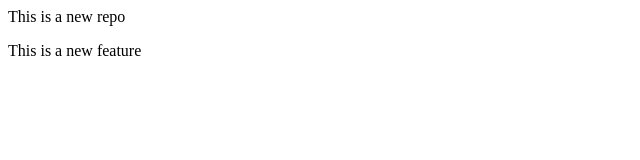
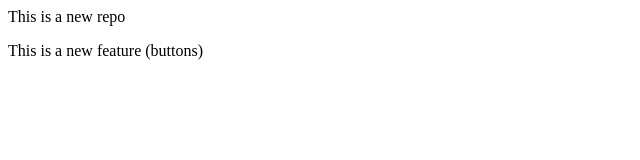
Before and after one commit to Kewal-07/GithubHandsOn, a plain HTML site: page index.html in a window 1280 px wide. Shown: the full height of the page, 0-640 px from the left. Drawn offline with Linux system fonts and the light colour scheme.

Commit message:
button feature

```diff
--- a/index.html
+++ b/index.html
@@ -1,2 +1,2 @@
 <p>This is a new repo</p>
-<p> This is a new feature</p>
+<p> This is a new feature (buttons)</p>
```
